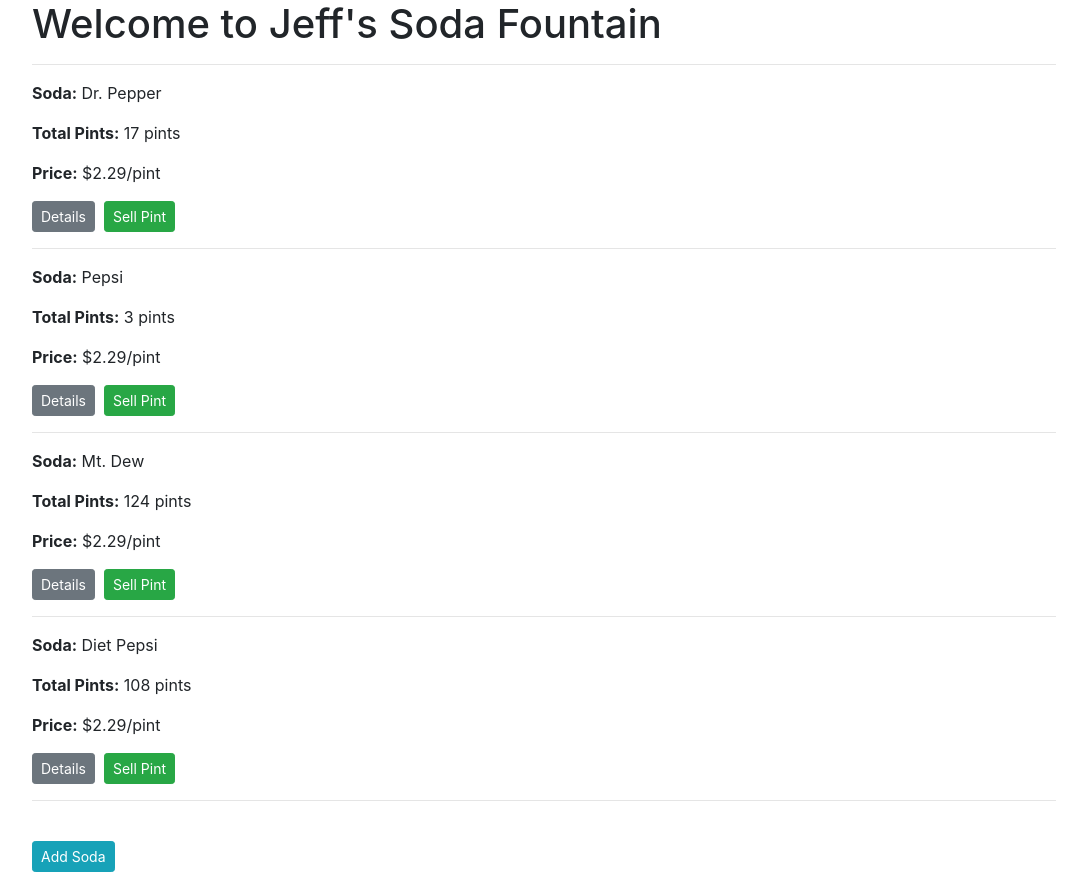
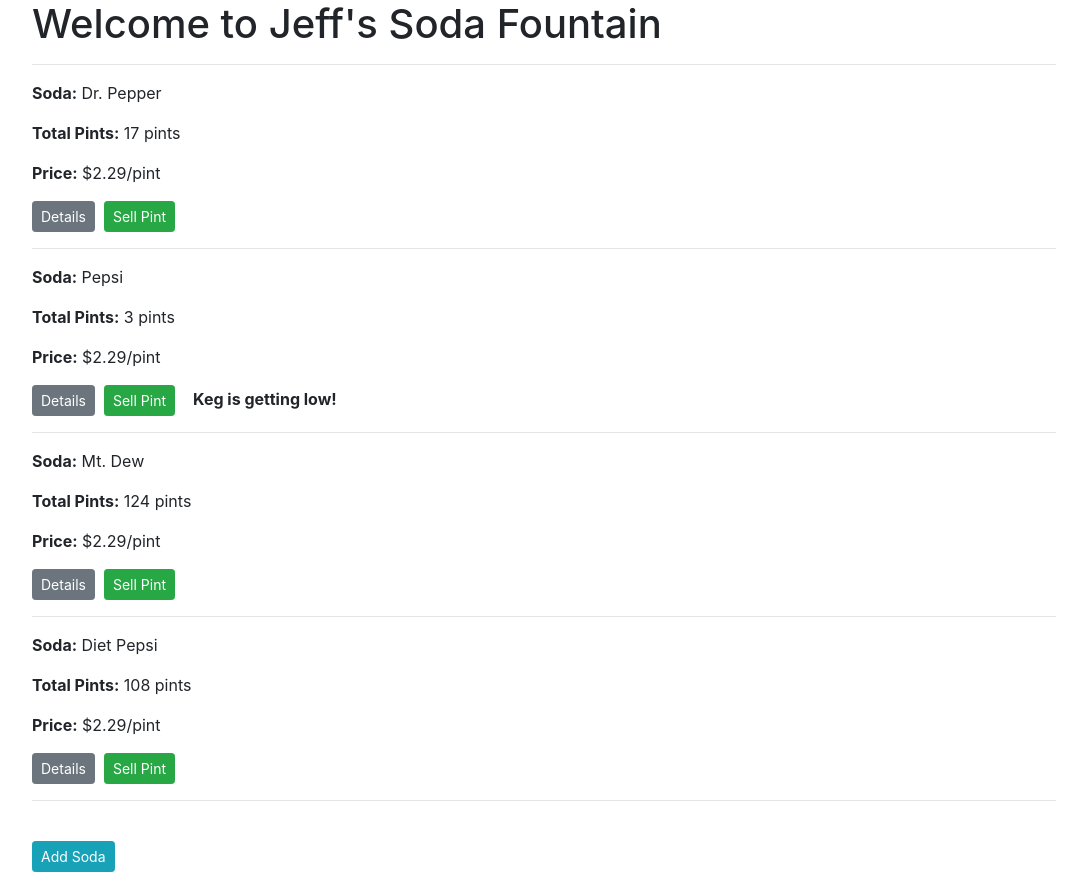
Before and after one commit to jeffdinsmore/Soda-Fountain-Redux, a React (Create React App) app: page / in a window 1280 px wide. Shown: the whole page, without its empty margins (96-1183 px from the left). Built offline with nearby package versions, Linux system fonts and the light colour scheme.

Commit message:
updated UI on refilling kegs and giving warning message

```diff
--- a/src/components/Soda.js
+++ b/src/components/Soda.js
@@ -4,6 +4,12 @@
 function Soda(props) {
   let sellButton;
   let refillKeg;
+  let kegLowWarning;
+  if (parseInt(props.pints) < 10 && parseInt(props.pints) > 0) {
+    kegLowWarning = "Keg is getting low!"
+  } else if (parseInt(props.pints) === 0) {
+    kegLowWarning = "Keg is empty!"
+  }
   if (parseInt(props.pints) !== 0) {
     sellButton = <button className="btn btn-success btn-sm" onClick={() => props.whenSodaSellClicked({
       name: props.name,
@@ -30,7 +36,8 @@
       <p><strong>Price:</strong> ${props.price}/pint</p>
       <button className="btn btn-secondary btn-sm" onClick={() => props.whenSodaClicked(props.id)}>Details</button>&nbsp;&nbsp;
       {sellButton}&nbsp;&nbsp;
-      {refillKeg}
+      {refillKeg}&nbsp;&nbsp;
+      <strong>{kegLowWarning}</strong>
       <hr />
     </React.Fragment>
   )
```
